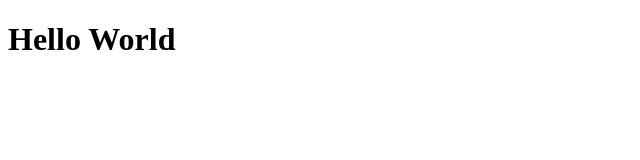
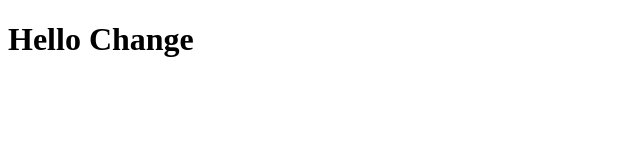
Before and after one commit to ActoKids/devops, a plain HTML site: page s3-poc/index.html in a window 1280 px wide. Shown: the full height of the page, 0-640 px from the left. Drawn offline with Linux system fonts and the light colour scheme.

Commit message:
Update index.html

```diff
--- a/s3-poc/index.html
+++ b/s3-poc/index.html
@@ -5,6 +5,6 @@
     <title>Hello World</title>
   </head>
   <body>
-  <h1>Hello World</h1>
+  <h1>Hello Change</h1>
   </body>
 </html>
```
